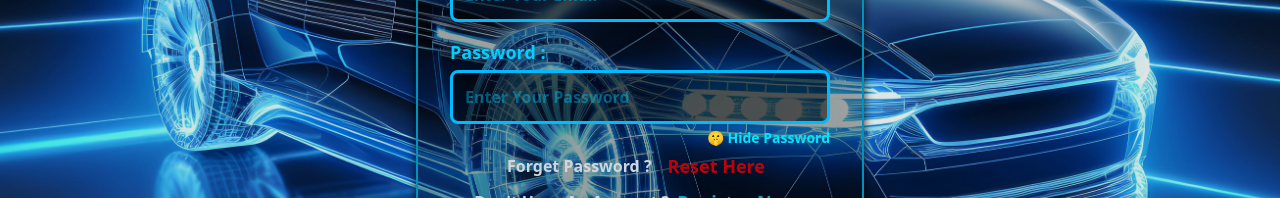
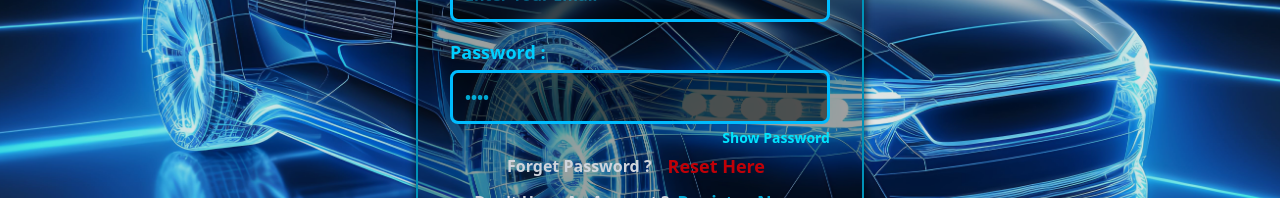
Before and after one commit to Paramesh-Kumar-2004/Final_Project-Task_Management_Frontend, a React (Vite) app: page /#/login in a window 1280 px wide. Shown: the part 316-514 px from the top of the page. Built offline with nearby package versions, Linux system fonts and the light colour scheme.

Commit message:
Solving Erros

```diff
--- a/src/Pages/Login.jsx
+++ b/src/Pages/Login.jsx
@@ -12,13 +12,14 @@ const Login = () => {
     const navigate = useNavigate();
     const { isLoading, setIsLoading } = useContext(Store)
 
+    const [viewPassword, setViewPassword] = useState(false);
     const [isAuth, setIsAuth] = useState(localStorage.getItem("isAuth") || false);
     const [role, setRole] = useState(localStorage.getItem("role") || "normal");
 
 
     const [loginData, setLoginData] = useState({
         email: "",
-        password: ""
+        password: "2004"
     });
 
 
@@ -43,7 +44,6 @@ const Login = () => {
             localStorage.setItem("isAuth", response.data.isAuth);
             localStorage.setItem("role", response.data.role)
 
-            console.log(response.status)
             if (response.status === 200) {
                 navigate("/")
             }
@@ -99,7 +99,7 @@ const Login = () => {
                             Password :
                         </label>
                         <input
-                            type="password"
+                            type={viewPassword ? "text" : "password"}
                             value={loginData.password}
                             name='password'
                             placeholder="Enter Your Password"
@@ -109,7 +109,9 @@ const Login = () => {
                         />
 
                         <p className="mt-1 text-right text-[#00E5FF] font-bold text-sm cursor-pointer transition text-shadow hover:text-sky-400">
-                            🤫 Hide Password
+                            <span onClick={() => setViewPassword(!viewPassword)}>
+                                {viewPassword ? "Hide Password" : "Show Password"}
+                            </span>
                         </p>
                     </div>
 
```
